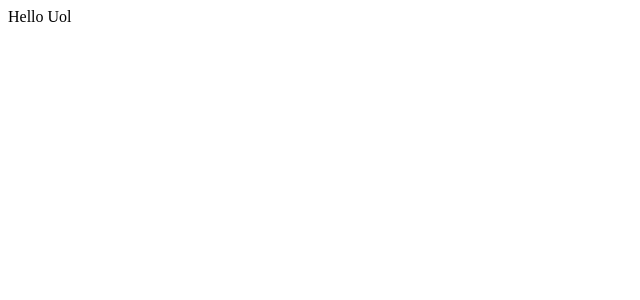
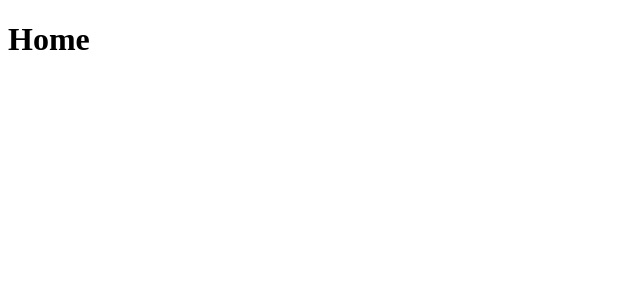
Before and after one commit to RodrigoBlefari/teste-frontend-2023, a React (Vite) app: page / in a window 1280 px wide. Shown: the top 300 px of the page, without its empty margins (0-640 px from the left). Built offline with nearby package versions, Linux system fonts and the light colour scheme; the HTML template or start-up script is replaced by a standard one.

Commit message:
chore: Routes configuration and paths

```diff
--- a/src/App.tsx
+++ b/src/App.tsx
@@ -1,5 +1,12 @@
+import { BrowserRouter } from "react-router-dom";
+import { AppRoutes } from "./routes";
+
 function App() {
-  return <div>Hello Uol</div>;
+  return (
+    <BrowserRouter>
+      <AppRoutes></AppRoutes>
+    </BrowserRouter>
+  );
 }
 
 export default App;
--- /dev/null
+++ b/src/constants/paths.ts
@@ -0,0 +1,3 @@
+export default {
+  home: "/",
+};
--- /dev/null
+++ b/src/pages/Home/Home.tsx
@@ -0,0 +1,7 @@
+export function Home() {
+  return (
+    <div>
+      <h1>Home</h1>
+    </div>
+  );
+}
--- /dev/null
+++ b/src/routes.tsx
@@ -0,0 +1,19 @@
+import { lazy, Suspense } from "react";
+import { Routes, Route } from "react-router-dom";
+import paths from "./constants/paths";
+
+const Home = lazy(() =>
+  import("./pages/Home/Home").then(({ Home }) => ({
+    default: Home,
+  }))
+);
+
+export function AppRoutes() {
+  return (
+    <Suspense fallback={<div>Carregando...</div>}>
+      <Routes>
+        <Route path={paths.home} element={<Home></Home>}></Route>
+      </Routes>
+    </Suspense>
+  );
+}
```
